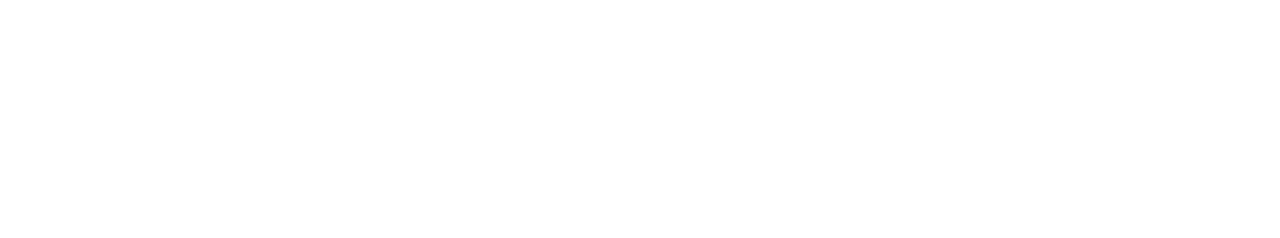
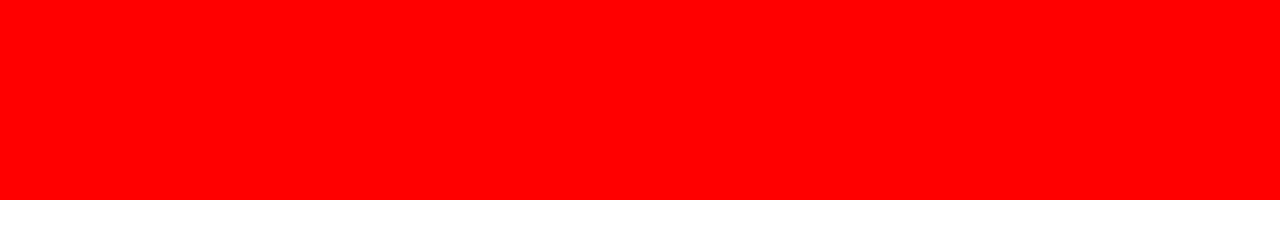
Before and after one commit to kenzaelouaghlidi/kenza, a plain HTML site: page index.html in a window 1280 px wide. Drawn offline with Linux system fonts and the light colour scheme.

Commit message:
navbar rouge

```diff
--- a/index.css
+++ b/index.css
@@ -0,0 +1,10 @@
+.navbar
+{
+    width: 100%;
+    height: 200px;
+    background-color: red;
+}
+body{
+    margin: 0;
+    padding: 0;
+}
--- a/index.html
+++ b/index.html
@@ -7,6 +7,8 @@
     <link rel="stylesheet" href="./index.css">
 </head>
 <body>
+    <div class="navbar">
 
+    </div>
 </body>
 </html>
```
